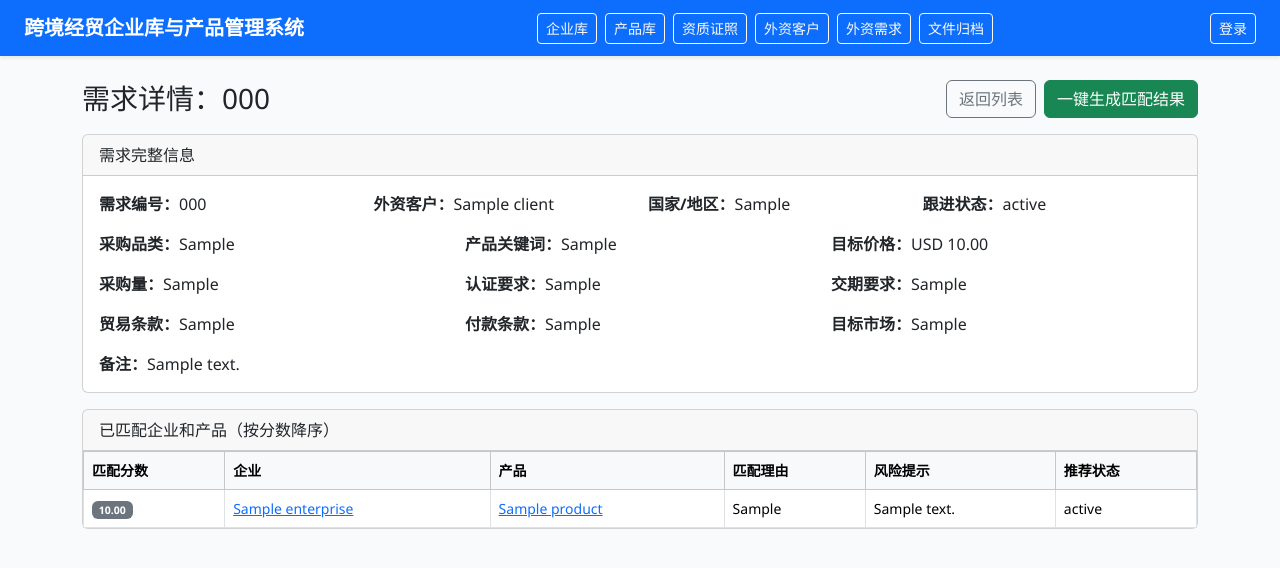
After one commit to andi-zhx/trade_agent, a Flask app: page /demands/1 in a window 1280 px wide. The commit adds this page. Shown: the top 568 px of the page. Run offline with Flask 3, Linux system fonts and the light colour scheme; tables that the repository leaves empty hold one stand-in row (values such as "Sample post").

Commit message:
feat: add foreign client and demand matching module

```diff
--- a/app.py
+++ b/app.py
@@ -11,6 +11,7 @@ from models import (
     Demand,
     Document,
     Enterprise,
+    ForeignClient,
     MatchRecord,
     Product,
     ProjectProgress,
@@ -103,7 +104,7 @@ def create_app():
             {"名称": "企业库管理", "说明": "维护国内企业基础信息、联系人及出海目标。", "链接": url_for("enterprise_list")},
             {"名称": "产品管理", "说明": "管理企业产品信息、品类与产品描述。", "链接": "#"},
             {"名称": "资质证照", "说明": "维护企业相关资质证照、编号和有效期。", "链接": url_for("qualification_list")},
-            {"名称": "外资客户需求", "说明": "记录海外客户需求与目标采购方向。", "链接": "#"},
+            {"名称": "外资客户需求", "说明": "记录海外客户需求与目标采购方向。", "链接": url_for("demand_list")},
             {"名称": "撮合进展", "说明": "跟踪撮合过程、阶段状态与跟进记录。", "链接": "#"},
             {"名称": "归档文件", "说明": "统一存放项目过程文档与归档资料。", "链接": url_for("document_list")},
         ]
@@ -243,6 +244,20 @@ def create_app():
         资质展示列表 = [构建证照展示项(资质) for 资质 in 资质列表]
         文件列表 = Document.query.filter_by(enterprise_id=id).all()
         进展列表 = ProjectProgress.query.filter_by(enterprise_id=id).order_by(ProjectProgress.updated_at.desc()).all()
+        匹配记录 = (
+            MatchRecord.query.filter_by(enterprise_id=id)
+            .order_by(MatchRecord.match_score.desc(), MatchRecord.updated_at.desc())
+            .all()
+        )
+        匹配需求列表 = [
+            {
+                "记录": 记录,
+                "需求": Demand.query.get(记录.demand_id),
+                "产品": Product.query.get(记录.product_id) if 记录.product_id else None,
+                "客户": ForeignClient.query.get(Demand.query.get(记录.demand_id).foreign_client_id) if Demand.query.get(记录.demand_id) else None,
+            }
+            for 记录 in 匹配记录
+        ]
 
         建议 = 生成出海建议(企业)
 
@@ -255,6 +270,7 @@ def create_app():
             资质展示列表=资质展示列表,
             文件列表=文件列表,
             进展列表=进展列表,
+            匹配需求列表=匹配需求列表,
             建议=建议,
         )
 
@@ -570,6 +586,18 @@ def create_app():
         enterprise = Enterprise.query.get(product.enterprise_id)
         certificates = Qualification.query.filter_by(product_id=product.id).order_by(Qualification.expiry_date.desc()).all()
         product_files = Document.query.filter_by(product_id=product.id).order_by(Document.uploaded_at.desc()).all()
+        匹配记录 = (
+            MatchRecord.query.filter_by(product_id=product.id)
+            .order_by(MatchRecord.match_score.desc(), MatchRecord.updated_at.desc())
+            .all()
+        )
+        匹配需求列表 = [
+            {
+                "记录": 记录,
+                "需求": Demand.query.get(记录.demand_id),
+            }
+            for 记录 in 匹配记录
+        ]
         archive_code = f"{enterprise.enterprise_code}_{product.product_code}" if enterprise else product.product_code
         return render_template(
             "products/detail.html",
@@ -578,6 +606,7 @@ def create_app():
             certificates=certificates,
             product_files=product_files,
             archive_code=archive_code,
+            匹配需求列表=匹配需求列表,
         )
 
     @app.route("/products/<int:product_id>/edit", methods=["GET", "POST"])
@@ -831,6 +860,169 @@ def create_app():
             download_name=document.original_filename or 文件路径.name,
         )
 
+    @app.route("/foreign-clients")
+    def foreign_client_list():
+        q = request.args.get("q", "", type=str).strip()
+        国家地区 = request.args.get("country_region", "", type=str).strip()
+        query = ForeignClient.query
+        if q:
+            query = query.filter(
+                or_(
+                    ForeignClient.client_name.ilike(f"%{q}%"),
+                    ForeignClient.contact_name.ilike(f"%{q}%"),
+                    ForeignClient.contact_email.ilike(f"%{q}%"),
+                )
+            )
+        if 国家地区:
+            query = query.filter(ForeignClient.country_region == 国家地区)
+        clients = query.order_by(ForeignClient.updated_at.desc()).all()
+        国家地区列表 = [
+            row[0]
+            for row in db.session.query(ForeignClient.country_region)
+            .filter(ForeignClient.country_region.isnot(None), ForeignClient.country_region != "")
+            .distinct()
+            .order_by(ForeignClient.country_region)
+            .all()
+        ]
+        return render_template(
+            "foreign_clients/list.html",
+            clients=clients,
+            filters={"q": q, "country_region": 国家地区},
+            国家地区列表=国家地区列表,
+        )
+
+    @app.route("/foreign-clients/new", methods=["GET", "POST"])
+    def foreign_client_new():
+        if request.method == "POST":
+            client = ForeignClient()
+            填充外资客户字段(client, request.form)
+            if not client.client_name:
+                flash("客户名称为必填项。", "danger")
+                return render_template("foreign_clients/form.html", client=client, form_title="新增外资客户")
+            db.session.add(client)
+            db.session.commit()
+            flash("外资客户创建成功。", "success")
+            return redirect(url_for("foreign_client_detail", client_id=client.id))
+        return render_template("foreign_clients/form.html", client=None, form_title="新增外资客户")
+
+    @app.route("/foreign-clients/<int:client_id>")
+    def foreign_client_detail(client_id):
+        client = ForeignClient.query.get_or_404(client_id)
+        demands = Demand.query.filter_by(foreign_client_id=client.id).order_by(Demand.updated_at.desc()).all()
+        return render_template("foreign_clients/detail.html", client=client, demands=demands)
+
+    @app.route("/foreign-clients/<int:client_id>/edit", methods=["GET", "POST"])
+    def foreign_client_edit(client_id):
+        client = ForeignClient.query.get_or_404(client_id)
+        if request.method == "POST":
+            填充外资客户字段(client, request.form)
+            if not client.client_name:
+                flash("客户名称为必填项。", "danger")
+                return render_template("foreign_clients/form.html", client=client, form_title="编辑外资客户")
+            db.session.commit()
+            flash("外资客户更新成功。", "success")
+            return redirect(url_for("foreign_client_detail", client_id=client.id))
+        return render_template("foreign_clients/form.html", client=client, form_title="编辑外资客户")
+
+    @app.route("/demands")
+    def demand_list():
+        status = request.args.get("status", "", type=str).strip()
+        client_id = request.args.get("foreign_client_id", type=int)
+        keyword = request.args.get("keyword", "", type=str).strip()
+        query = Demand.query
+        if status:
+            query = query.filter(Demand.status == status)
+        if client_id:
+            query = query.filter(Demand.foreign_client_id == client_id)
+        if keyword:
+            query = query.filter(
+                or_(
+                    Demand.demand_code.ilike(f"%{keyword}%"),
+                    Demand.purchase_category.ilike(f"%{keyword}%"),
+                    Demand.product_keywords.ilike(f"%{keyword}%"),
+                )
+            )
+        demands = query.order_by(Demand.updated_at.desc()).all()
+        clients = ForeignClient.query.order_by(ForeignClient.client_name.asc()).all()
+        status_options = [
+            row[0]
+            for row in db.session.query(Demand.status)
+            .filter(Demand.status.isnot(None), Demand.status != "")
+            .distinct()
+            .order_by(Demand.status)
+            .all()
+        ]
+        client_map = {client.id: client for client in clients}
+        return render_template(
+            "demands/list.html",
+            demands=demands,
+            clients=clients,
+            client_map=client_map,
+            filters={"status": status, "foreign_client_id": client_id, "keyword": keyword},
+            status_options=status_options,
+        )
+
+    @app.route("/demands/new", methods=["GET", "POST"])
+    def demand_new():
+        clients = ForeignClient.query.order_by(ForeignClient.client_name.asc()).all()
+        if request.method == "POST":
+            demand = Demand(demand_code=生成需求编号())
+            填充需求字段(demand, request.form)
+            if not demand.foreign_client_id:
+                flash("请选择外资客户。", "danger")
+                return render_template("demands/form.html", demand=demand, clients=clients, form_title="新增外资需求")
+            db.session.add(demand)
+            db.session.commit()
+            flash(f"需求创建成功，编号：{demand.demand_code}。", "success")
+            return redirect(url_for("demand_detail", demand_id=demand.id))
+
+        draft = Demand(demand_code=生成需求编号())
+        return render_template("demands/form.html", demand=draft, clients=clients, form_title="新增外资需求")
+
+    @app.route("/demands/<int:demand_id>")
+    def demand_detail(demand_id):
+        demand = Demand.query.get_or_404(demand_id)
+        client = ForeignClient.query.get(demand.foreign_client_id)
+        匹配记录 = (
+            MatchRecord.query.filter_by(demand_id=demand.id)
+            .order_by(MatchRecord.match_score.desc(), MatchRecord.updated_at.desc())
+            .all()
+        )
+        匹配结果 = [
+            {
+                "记录": 记录,
+                "企业": Enterprise.query.get(记录.enterprise_id),
+                "产品": Product.query.get(记录.product_id) if 记录.product_id else None,
+            }
+            for 记录 in 匹配记录
+        ]
+        return render_template("demands/detail.html", demand=demand, client=client, 匹配结果=匹配结果)
+
+    @app.post("/demands/<int:demand_id>/generate-matches")
+    def generate_demand_matches(demand_id):
+        demand = Demand.query.get_or_404(demand_id)
+        MatchRecord.query.filter_by(demand_id=demand.id).delete()
+        products = Product.query.order_by(Product.updated_at.desc()).all()
+        for product in products:
+            enterprise = Enterprise.query.get(product.enterprise_id)
+            if not enterprise:
+                continue
+            score, reasons, risks = 计算匹配得分(demand, product, enterprise)
+            status = 计算推荐状态(score)
+            记录 = MatchRecord(
+                demand_id=demand.id,
+                enterprise_id=enterprise.id,
+                product_id=product.id,
+                match_score=Decimal(score),
+                match_reason="；".join(reasons) if reasons else "暂无明显匹配点",
+                risk_notes="；".join(risks) if risks else "未发现显著风险",
+                recommendation_status=status,
+            )
+            db.session.add(记录)
+        db.session.commit()
+        flash("匹配结果已生成。", "success")
+        return redirect(url_for("demand_detail", demand_id=demand.id))
+
     @app.cli.command("init-db")
     def init_db_command():
         """初始化数据库（可选：flask init-db）。"""
@@ -851,6 +1043,137 @@ def 生成企业编号():
     except (ValueError, TypeError):
         当前数字 = Enterprise.query.count()
     return f"E{当前数字 + 1:03d}"
+
+
+def 生成需求编号():
+    最新需求 = Demand.query.order_by(Demand.id.desc()).first()
+    if not 最新需求:
+        return "D001"
+    最新编号 = 最新需求.demand_code or "D000"
+    try:
+        当前数字 = int(最新编号[1:])
+    except (ValueError, TypeError):
+        当前数字 = Demand.query.count()
+    return f"D{当前数字 + 1:03d}"
+
+
+def 填充外资客户字段(client, form):
+    client.client_name = form.get("client_name", "").strip()
+    client.country_region = form.get("country_region", "").strip() or None
+    client.company_type = form.get("company_type", "").strip() or None
+    client.contact_name = form.get("contact_name", "").strip() or None
+    client.contact_email = form.get("contact_email", "").strip() or None
+    client.contact_phone = form.get("contact_phone", "").strip() or None
+    client.notes = form.get("notes", "").strip() or None
+
+
+def 填充需求字段(demand, form):
+    demand.foreign_client_id = form.get("foreign_client_id", type=int)
+    demand.purchase_category = form.get("purchase_category", "").strip() or None
+    demand.product_keywords = form.get("product_keywords", "").strip() or None
+    demand.target_price = 读取金额(form.get("target_price"))
+    demand.purchase_quantity = form.get("purchase_quantity", "").strip() or None
+    demand.required_certifications = form.get("required_certifications", "").strip() or None
+    demand.delivery_requirement = form.get("delivery_requirement", "").strip() or None
+    demand.trade_terms = form.get("trade_terms", "").strip() or None
+    demand.payment_terms = form.get("payment_terms", "").strip() or None
+    demand.target_market = form.get("target_market", "").strip() or None
+    demand.priority = form.get("priority", "").strip() or "中"
+    demand.status = form.get("status", "").strip() or "待跟进"
+    demand.notes = form.get("notes", "").strip() or None
+
+
+def 统一关键词集合(text):
+    if not text:
+        return set()
+    return {item.lower() for item in re.split(r"[\s,，;；/|]+", text) if item.strip()}
+
+
+def 文本匹配关键词(tokens, text):
+    值 = (text or "").lower()
+    return any(token in 值 for token in tokens)
+
+
+def 读取生产周期天数(text):
+    if not text:
+        return None
+    match = re.search(r"(\d+)", text)
+    return int(match.group(1)) if match else None
+
+
+def 计算匹配得分(demand, product, enterprise):
+    score = 0
+    reasons = []
+    risks = []
+
+    关键词 = 统一关键词集合(demand.product_keywords)
+    if 关键词 and (
+        文本匹配关键词(关键词, product.product_name_cn)
+        or 文本匹配关键词(关键词, product.product_category)
+        or 文本匹配关键词(关键词, enterprise.main_products)
+    ):
+        score += 30
+        reasons.append("关键词与产品名称/类别/主营产品匹配")
+    else:
+        risks.append("关键词匹配度较弱")
+
+    市场关键词 = 统一关键词集合(demand.target_market)
+    if not 市场关键词:
+        reasons.append("需求未限定目标市场")
+    elif (
+        文本匹配关键词(市场关键词, product.target_market)
+        or 文本匹配关键词(市场关键词, product.existing_sales_countries)
+        or 文本匹配关键词(市场关键词, enterprise.target_markets)
+        or 文本匹配关键词(市场关键词, enterprise.export_countries)
+    ):
+        score += 20
+        reasons.append("目标市场或出口国家匹配")
+    else:
+        risks.append("目标市场匹配不足")
+
+    认证关键词 = 统一关键词集合(demand.required_certifications)
+    if not 认证关键词:
+        reasons.append("需求未要求特定认证")
+    elif all(token in (product.certifications or "").lower() for token in 认证关键词):
+        score += 20
+        reasons.append("认证要求满足")
+    else:
+        risks.append("认证要求可能不完整")
+
+    交期天数 = 读取生产周期天数(demand.delivery_requirement)
+    生产天数 = 读取生产周期天数(product.production_cycle)
+    if 交期天数 is None or 生产天数 is None:
+        risks.append("缺少明确交期/生产周期数据")
+    elif 生产天数 <= 交期天数:
+        score += 10
+        reasons.append("生产周期满足交期要求")
+    else:
+        risks.append("生产周期可能偏长")
+
+    价格候选 = [price for price in [product.exw_price, product.fob_price, product.cif_price, product.ddp_price] if price is not None]
+    if not demand.target_price:
+        reasons.append("需求未提供目标价格")
+    elif 价格候选 and min(价格候选) <= demand.target_price:
+        score += 10
+        reasons.append("报价存在且不高于目标价格")
+    else:
+        risks.append("价格可能高于目标价或缺少报价")
+
+    if enterprise.has_foreign_trade_experience:
+        score += 10
+        reasons.append("企业具备外贸经验")
+    else:
+        risks.append("企业外贸经验有限")
+
+    return min(score, 100), reasons, risks
+
+
+def 计算推荐状态(score):
+    if score >= 80:
+        return "高度匹配"
+    if score >= 60:
+        return "可进一步沟通"
+    return "谨慎推荐"
 
 
 def 读取布尔(form, 字段名):
--- a/templates/base.html
+++ b/templates/base.html
@@ -15,6 +15,8 @@
             <a class="btn btn-sm btn-outline-light" href="{{ url_for('enterprise_list') }}">企业库</a>
             <a class="btn btn-sm btn-outline-light" href="{{ url_for('product_list') }}">产品库</a>
             <a class="btn btn-sm btn-outline-light" href="{{ url_for('qualification_list') }}">资质证照</a>
+            <a class="btn btn-sm btn-outline-light" href="{{ url_for('foreign_client_list') }}">外资客户</a>
+            <a class="btn btn-sm btn-outline-light" href="{{ url_for('demand_list') }}">外资需求</a>
             <a class="btn btn-sm btn-outline-light" href="{{ url_for('document_list') }}">文件归档</a>
         </div>
         <div class="d-flex align-items-center text-white gap-3">
--- /dev/null
+++ b/templates/demands/detail.html
@@ -0,0 +1,62 @@
+{% extends 'base.html' %}
+{% block title %}需求详情 - {{ demand.demand_code }}{% endblock %}
+{% block content %}
+<div class="d-flex justify-content-between align-items-center mb-3">
+    <h1 class="h3 mb-0">需求详情：{{ demand.demand_code }}</h1>
+    <div class="d-flex gap-2">
+        <a class="btn btn-outline-secondary" href="{{ url_for('demand_list') }}">返回列表</a>
+        <form method="post" action="{{ url_for('generate_demand_matches', demand_id=demand.id) }}">
+            <button class="btn btn-success" type="submit">一键生成匹配结果</button>
+        </form>
+    </div>
+</div>
+
+<div class="card mb-3"><div class="card-header">需求完整信息</div><div class="card-body row g-3">
+    <div class="col-md-3"><strong>需求编号：</strong>{{ demand.demand_code }}</div>
+    <div class="col-md-3"><strong>外资客户：</strong>{{ client.client_name if client else '-' }}</div>
+    <div class="col-md-3"><strong>国家/地区：</strong>{{ client.country_region if client else '-' }}</div>
+    <div class="col-md-3"><strong>跟进状态：</strong>{{ demand.status }}</div>
+    <div class="col-md-4"><strong>采购品类：</strong>{{ demand.purchase_category or '-' }}</div>
+    <div class="col-md-4"><strong>产品关键词：</strong>{{ demand.product_keywords or '-' }}</div>
+    <div class="col-md-4"><strong>目标价格：</strong>{{ demand.target_price|currency }}</div>
+    <div class="col-md-4"><strong>采购量：</strong>{{ demand.purchase_quantity or '-' }}</div>
+    <div class="col-md-4"><strong>认证要求：</strong>{{ demand.required_certifications or '-' }}</div>
+    <div class="col-md-4"><strong>交期要求：</strong>{{ demand.delivery_requirement or '-' }}</div>
+    <div class="col-md-4"><strong>贸易条款：</strong>{{ demand.trade_terms or '-' }}</div>
+    <div class="col-md-4"><strong>付款条款：</strong>{{ demand.payment_terms or '-' }}</div>
+    <div class="col-md-4"><strong>目标市场：</strong>{{ demand.target_market or '-' }}</div>
+    <div class="col-12"><strong>备注：</strong>{{ demand.notes or '-' }}</div>
+</div></div>
+
+<div class="card">
+    <div class="card-header">已匹配企业和产品（按分数降序）</div>
+    <div class="table-responsive">
+        <table class="table table-bordered align-middle mb-0 small">
+            <thead class="table-light"><tr><th>匹配分数</th><th>企业</th><th>产品</th><th>匹配理由</th><th>风险提示</th><th>推荐状态</th></tr></thead>
+            <tbody>
+            {% for item in 匹配结果 %}
+            {% set score = item.记录.match_score|float %}
+            <tr>
+                <td>
+                    {% if score >= 80 %}
+                        <span class="badge text-bg-success">{{ item.记录.match_score }}</span>
+                    {% elif score >= 60 %}
+                        <span class="badge text-bg-warning">{{ item.记录.match_score }}</span>
+                    {% else %}
+                        <span class="badge text-bg-secondary">{{ item.记录.match_score }}</span>
+                    {% endif %}
+                </td>
+                <td>{% if item.企业 %}<a href="{{ url_for('enterprise_detail', id=item.企业.id) }}">{{ item.企业.company_name }}</a>{% else %}-{% endif %}</td>
+                <td>{% if item.产品 %}<a href="{{ url_for('product_detail', product_id=item.产品.id) }}">{{ item.产品.product_name_cn }}</a>{% else %}-{% endif %}</td>
+                <td>{{ item.记录.match_reason or '-' }}</td>
+                <td>{{ item.记录.risk_notes or '-' }}</td>
+                <td>{{ item.记录.recommendation_status or '-' }}</td>
+            </tr>
+            {% else %}
+            <tr><td colspan="6" class="text-center text-muted">尚未生成匹配结果</td></tr>
+            {% endfor %}
+            </tbody>
+        </table>
+    </div>
+</div>
+{% endblock %}
```
Also changed, not shown: templates/demands/form.html (added, +33 -0 lines), templates/demands/list.html (added, +51 -0 lines), templates/enterprise_detail.html (+27 -0 lines), templates/foreign_clients/detail.html (added, +38 -0 lines), templates/foreign_clients/form.html (added, +21 -0 lines), templates/foreign_clients/list.html (added, +44 -0 lines), templates/products/detail.html (+14 -2 lines).
